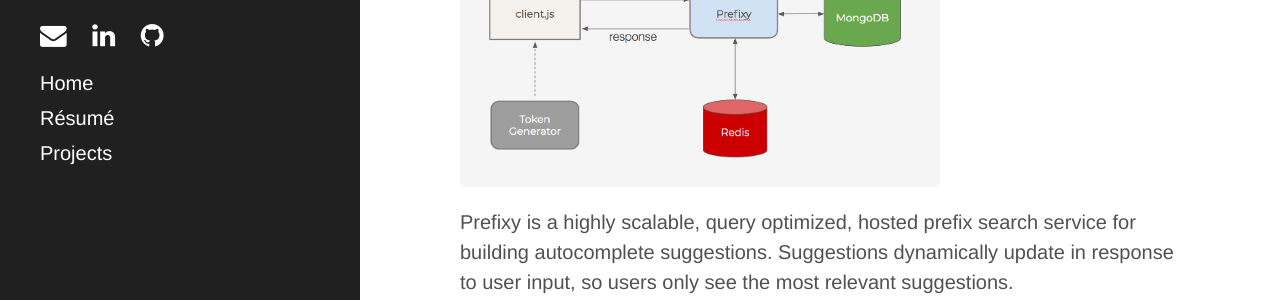
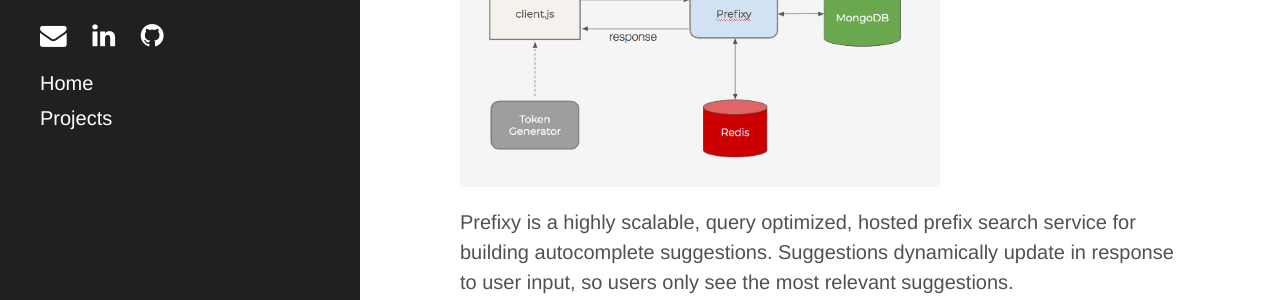
Before and after one commit to jayshenk/jayshenk.github.io, a Jekyll site: the page built from projects.md, in a window 1280 px wide. Shown: the part 332-632 px from the top of the page. Built offline with Jekyll 4.4.1, drawn with Linux system fonts in a browser that asks for light colours.

Commit message:
remove old resume

```diff
--- a/_includes/sidebar.html
+++ b/_includes/sidebar.html
@@ -34,7 +34,6 @@
       </div>
 
       <a class="sidebar-nav-item" href="/">Home</a>
-      <a class="sidebar-nav-item" href="/public/images/jay_shenk_resume_3-28-21.pdf" target="_blank">Résumé</a>
       <a class="sidebar-nav-item" href="/projects">Projects</a>
     </nav>
   </div>
```
Also changed, not shown: 1 other file.
